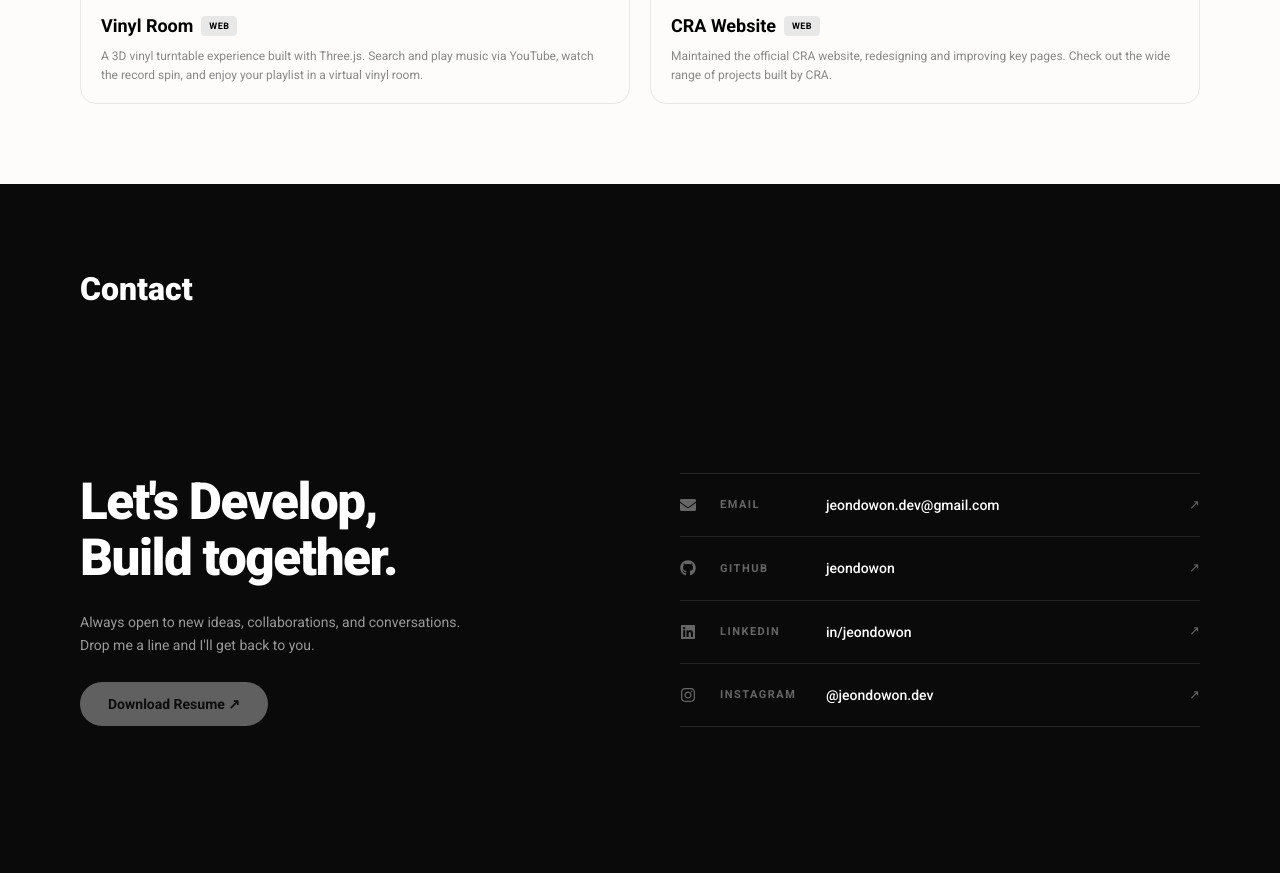
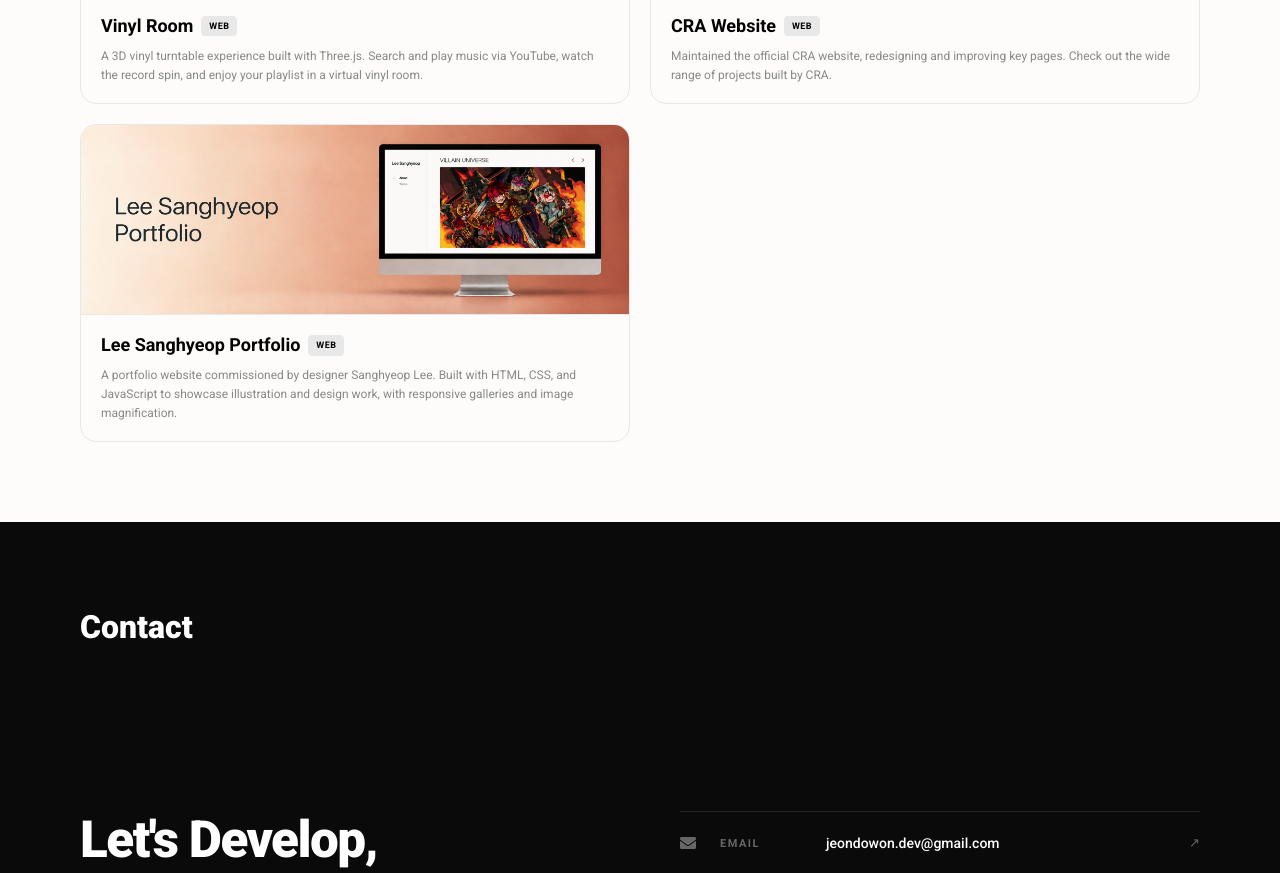
Before and after one commit to jeondowon/PortfolioWeb, a React (Vite) app: page /projects in a window 1280 px wide. Shown: the part 1380-2253 px from the top of the page. Built offline with nearby package versions, Linux system fonts and the light colour scheme.

Commit message:
Add commissioned Sanghyeop portfolio project and banner

```diff
--- a/src/constants/index.js
+++ b/src/constants/index.js
@@ -210,6 +210,21 @@ export const PROJECTS = [
     available: true,
   },
 
+
+  {
+    id: 9,
+    title: "Lee Sanghyeop Portfolio",
+    category: ["Web"],
+    description: {
+      en: "A portfolio website commissioned by designer Sanghyeop Lee. Built with HTML, CSS, and JavaScript to showcase illustration and design work, with responsive galleries and image magnification.",
+      ko: "디자이너 이상협님의 의뢰로 제작한 개인 포트폴리오 웹사이트입니다. HTML, CSS, JavaScript로 일러스트와 디자인 작품을 소개하는 반응형 갤러리와 이미지 확대 기능을 구현했습니다.",
+    },
+    github: "https://github.com/jeondowon/sanghyeop",
+    link: "https://sanghyeop.vercel.app/stages/11-style-revision-04/",
+    image: "/images/Sanghyeop.png",
+    available: true,
+  },
+
   /*{
     id: 10,
     title: "",
```
Also changed, not shown: public/images/Sanghyeop.png (added).
